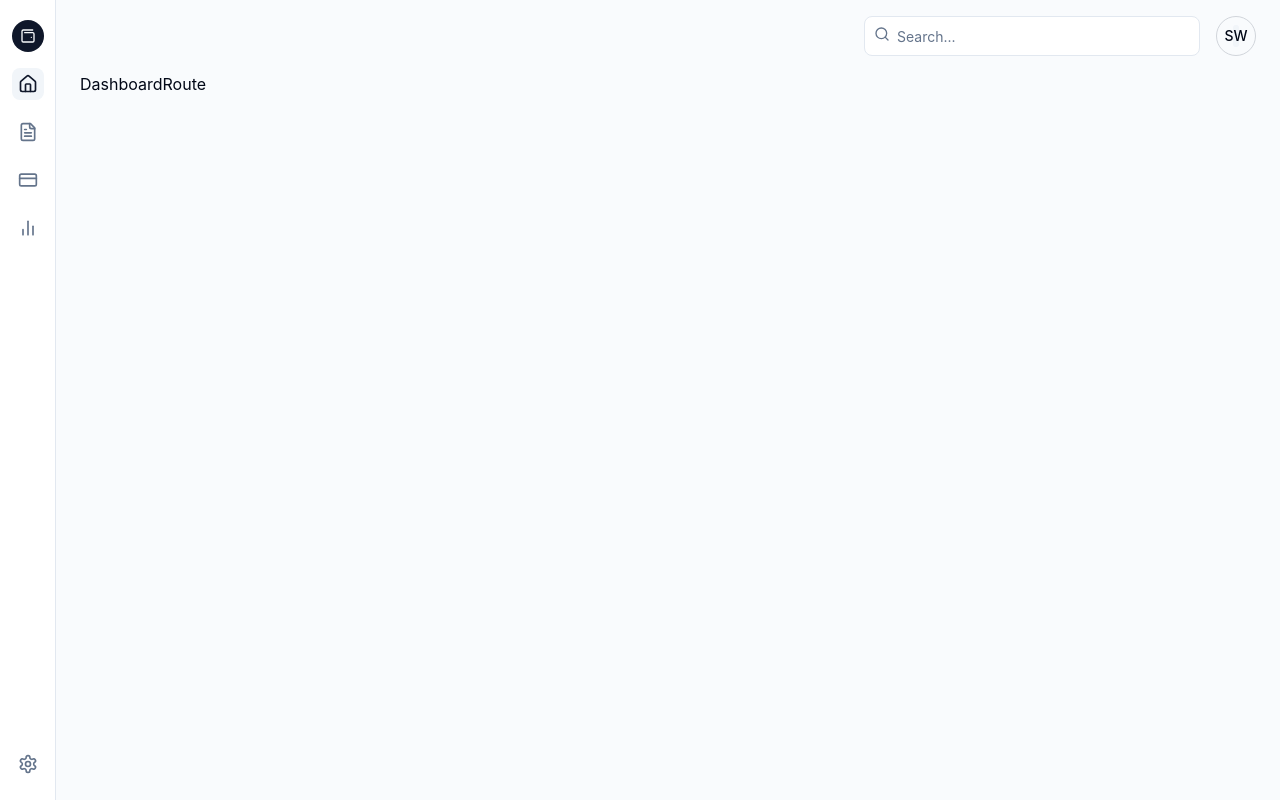
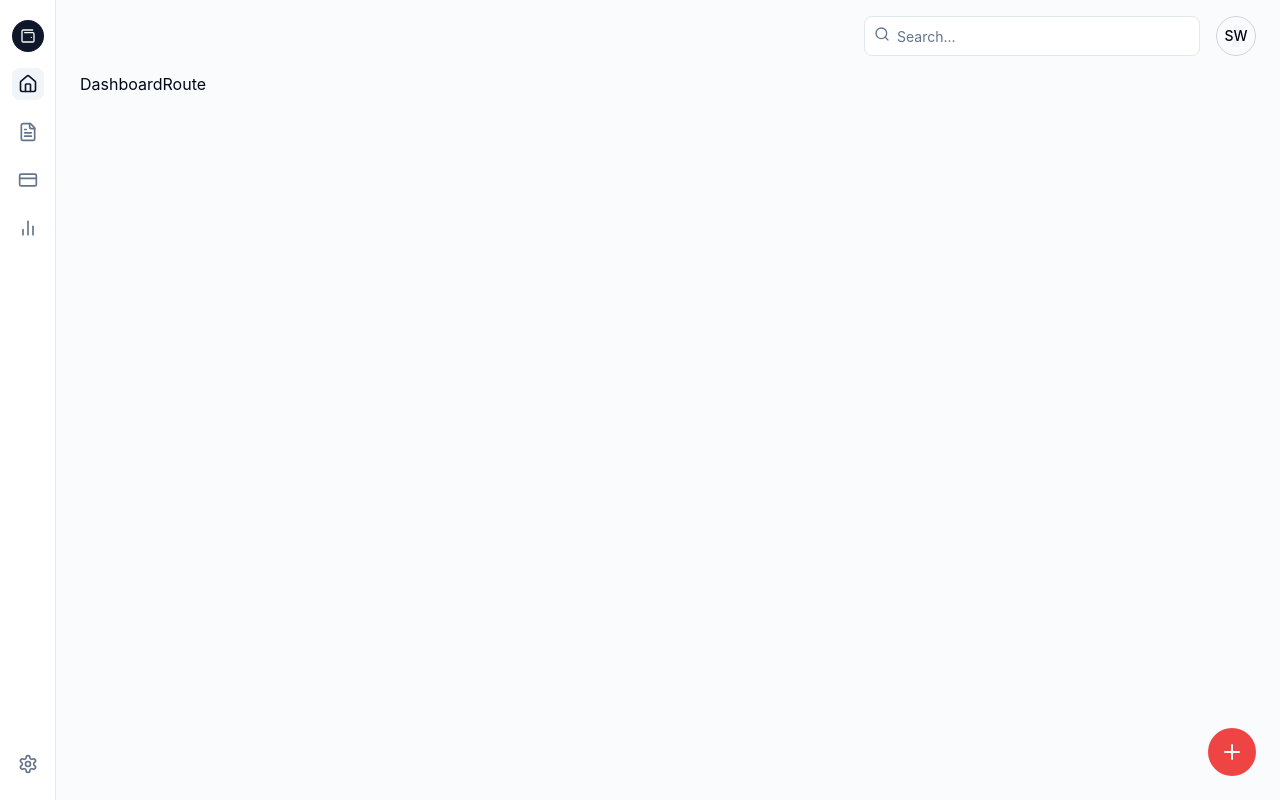
Before and after one commit to wsameer/budget-tracker, a React (Vite) app: page /app in a window 1280 px wide. Built offline with nearby package versions, Linux system fonts and the light colour scheme.

Commit message:
adds a feature to add a new transaction

```diff
--- a/src/app/routes/app/root.tsx
+++ b/src/app/routes/app/root.tsx
@@ -3,9 +3,12 @@ import { Navigation } from '@/components/navigation';
 import { Spinner } from '@/components/ui/spinner';
 import { ErrorBoundary } from 'react-error-boundary';
 import { Outlet, useLocation } from 'react-router-dom'
+import { AddTransaction } from '@/features/add-transaction/add-transaction';
+import { useResponsive } from '@/hooks/useResponsive';
 
 export const AppRoot = () => {
   const location = useLocation();
+  const { isMobile } = useResponsive();
 
   return (
     <div className="relative flex min-h-screen flex-col bg-muted/40">
@@ -18,6 +21,7 @@ export const AppRoot = () => {
         <ErrorBoundary key={location.pathname} fallback={<div>Something went wrong!</div>}>
           <Navigation />
           <Outlet />
+          {!isMobile && <AddTransaction />}
         </ErrorBoundary>
       </Suspense>
     </div>
--- a/src/components/navigation/index.tsx
+++ b/src/components/navigation/index.tsx
@@ -9,6 +9,7 @@ import { SideNavigationItem } from './types';
 import { NavItem } from './nav-item';
 import { BrandLogo } from './brand-logo';
 import { cn } from '@/utils/cn';
+import { AddTransaction } from '@/features/add-transaction/add-transaction';
 
 export const Navigation = () => {
   const { isMobile } = useResponsive();
@@ -35,9 +36,7 @@ export const Navigation = () => {
             >
               <item.icon className="h-6 w-6" />
             </Button>
-            {index === 1 && <Button className="rounded-full h-12 w-12" variant="destructive" size="icon">
-              <Plus className="h-6 w-6" />
-            </Button>}
+            {index === 1 && <AddTransaction />}
           </React.Fragment>
         ))}
       </nav>
--- /dev/null
+++ b/src/features/add-transaction/add-transaction.tsx
@@ -0,0 +1,33 @@
+import React from 'react'
+
+import { Button } from '@/components/ui/button'
+import { Plus } from 'lucide-react'
+import { useResponsive } from '@/hooks/useResponsive'
+
+export const AddTransaction = () => {
+  const { isMobile } = useResponsive();
+
+  if (isMobile) {
+    return (
+      <Button
+        className="rounded-full h-12 w-12"
+        variant="destructive"
+        size="icon"
+      >
+        <Plus className="h-6 w-6" />
+      </Button>
+    )
+  }
+
+  return (
+    <div className={'fixed bottom-6 right-6'}>
+      <Button
+        className="rounded-full h-12 w-12"
+        variant="destructive"
+        size="icon"
+      >
+        <Plus className="h-6 w-6" />
+      </Button>
+    </div>
+  )
+}
```
